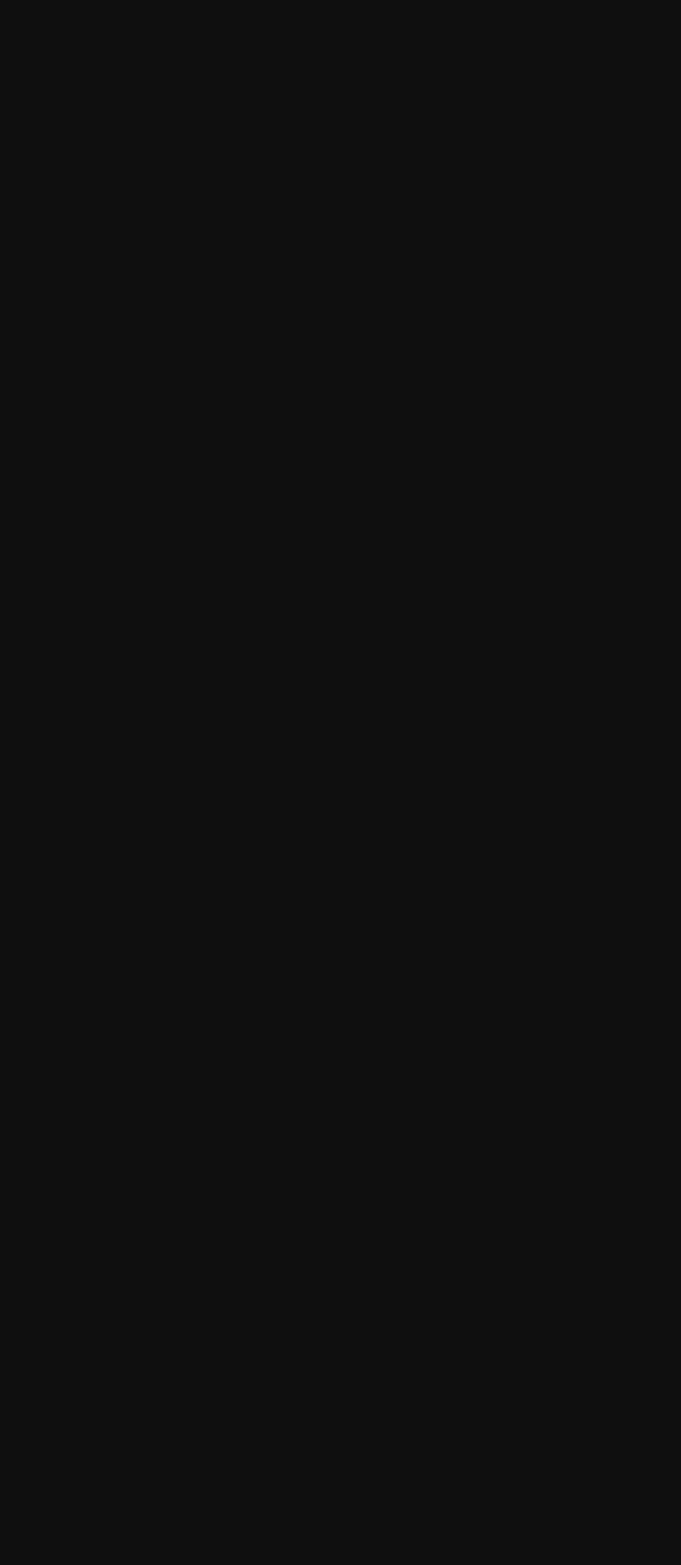
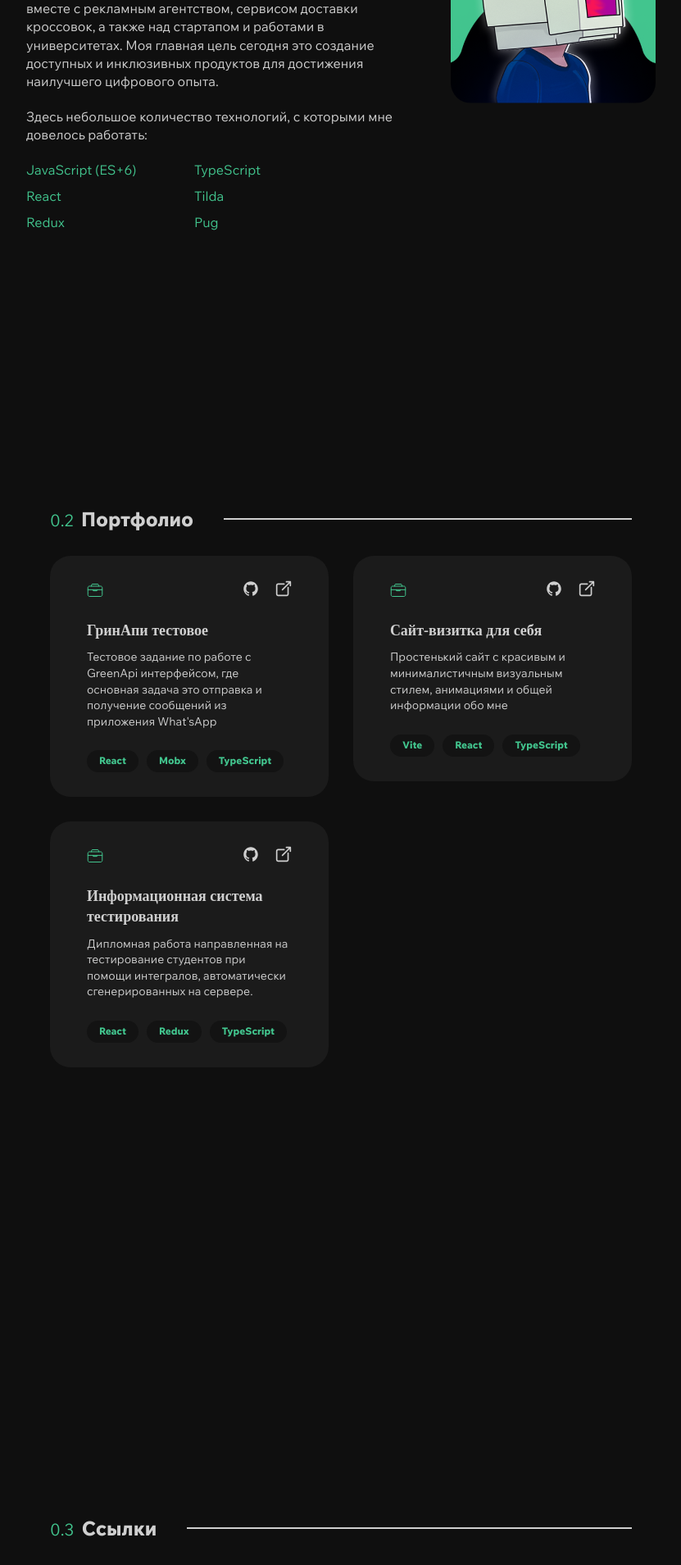
Before and after one commit to Clicker1337/veremeenko, a React (Vite) app: page / in a window 1280 px wide. Shown: the part 1360-3269 px from the top of the page at 82% size, without its empty margins (154-985 px from the left). Before the commit the page ends 800 px from the top, so only its background shows below. Built offline with nearby package versions, Linux system fonts and the light colour scheme.

Commit message:
removed react imports

```diff
--- a/src/App.tsx
+++ b/src/App.tsx
@@ -1,5 +1,3 @@
-import React from 'react';
-
 import s from './App.module.scss';
 
 import MainScreen from './sections/mainScreen/MainScreen';
@@ -15,9 +13,9 @@ function App() {
             <div className={s.container}>
                 <div className={s.App}>
                     <MainScreen />
-                    {/* <AboutMe />
+                    <AboutMe />
                     <Portfolio />
-                    <Links /> */}
+                    <Links />
                 </div>
                     <Sidebar />
                 <Cursor />
--- a/src/components/card/Card.tsx
+++ b/src/components/card/Card.tsx
@@ -1,4 +1,3 @@
-import React from 'react'
 import s from './Card.module.scss'
 import SelectorSvg, {localSVG} from '../../helpers/SelectorSvg'
 
--- a/src/components/cursor/Cursor.tsx
+++ b/src/components/cursor/Cursor.tsx
@@ -1,4 +1,3 @@
-import React from 'react'
 import {useEffect, useState} from 'react';
 import { motion } from "framer-motion"
 import s from './Cursor.module.scss'
--- a/src/components/sideBar/Sidebar.tsx
+++ b/src/components/sideBar/Sidebar.tsx
@@ -1,4 +1,3 @@
-import React from 'react'
 import s from './Sidebar.module.scss'
 import {Link} from 'react-scroll'
 
--- a/src/components/title/Title.tsx
+++ b/src/components/title/Title.tsx
@@ -1,4 +1,3 @@
-import React from 'react'
 import s from './Title.module.scss'
 
 interface TitleProps {
--- a/src/sections/aboutMe/AboutMe.tsx
+++ b/src/sections/aboutMe/AboutMe.tsx
@@ -1,4 +1,3 @@
-import React from 'react'
 import s from './AboutMe.module.scss'
 import photo from '../../assets/images/photo.png'
 import Title from '../../components/title/Title'
--- a/src/sections/links/Links.tsx
+++ b/src/sections/links/Links.tsx
@@ -1,4 +1,3 @@
-import React from 'react'
 import s from './Links.module.scss'
 import Title from '../../components/title/Title'
 import SelectorSvg, {localSVG} from '../../helpers/SelectorSvg'
--- a/src/sections/mainScreen/MainScreen.tsx
+++ b/src/sections/mainScreen/MainScreen.tsx
@@ -1,4 +1,4 @@
-import React, {MouseEvent} from 'react';
+import {MouseEvent} from 'react';
 import {gsap} from "gsap";
 import SelectorSvg, {localSVG} from '..//..//helpers/SelectorSvg';
 import s from './MainScreen.module.scss'
--- a/src/sections/portfolio/Portfolio.tsx
+++ b/src/sections/portfolio/Portfolio.tsx
@@ -1,4 +1,3 @@
-import React from 'react'
 import s from './Portfolio.module.scss'
 import Title from '../../components/title/Title'
 import Card from '../../components/card/Card'
```
